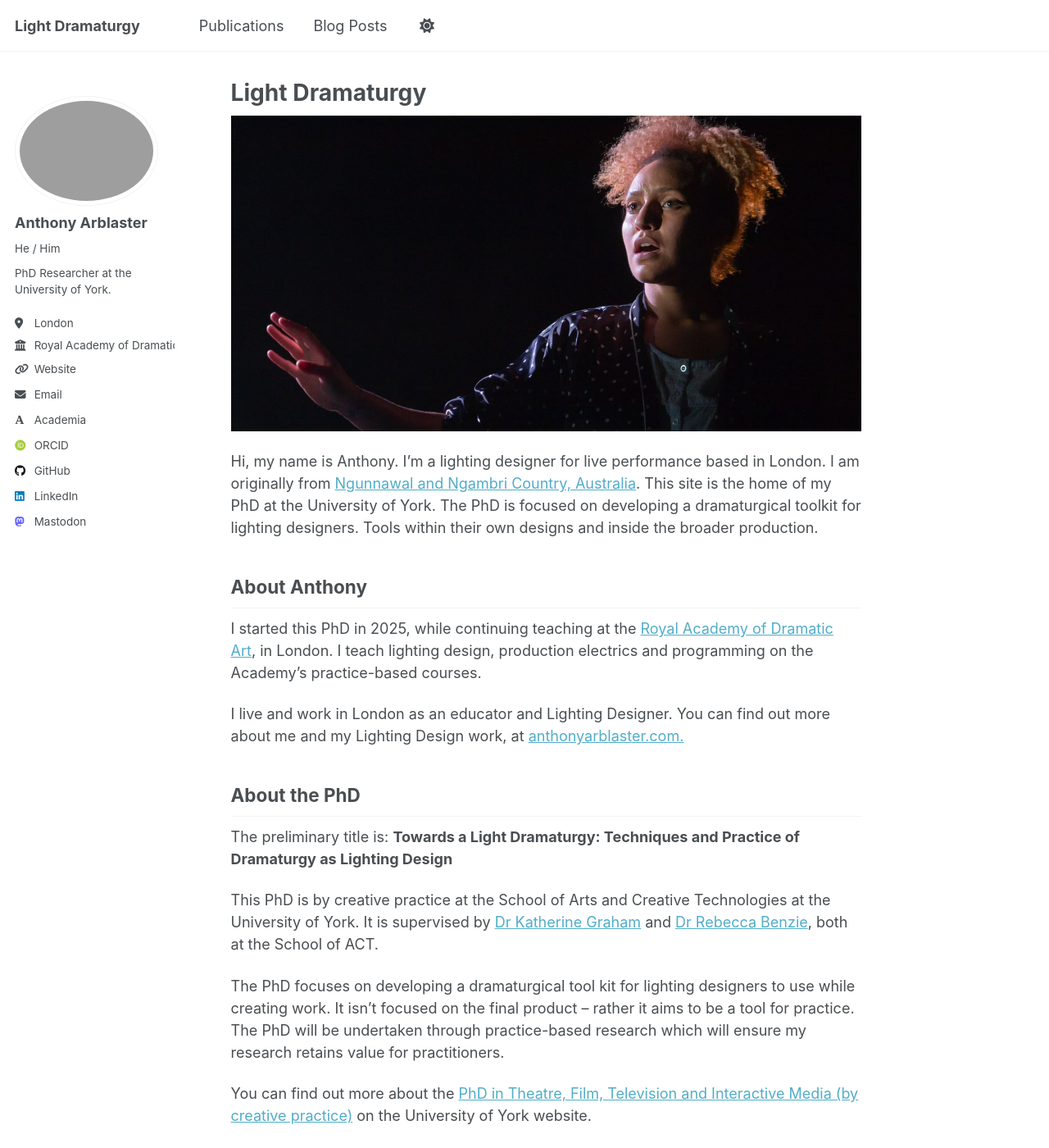
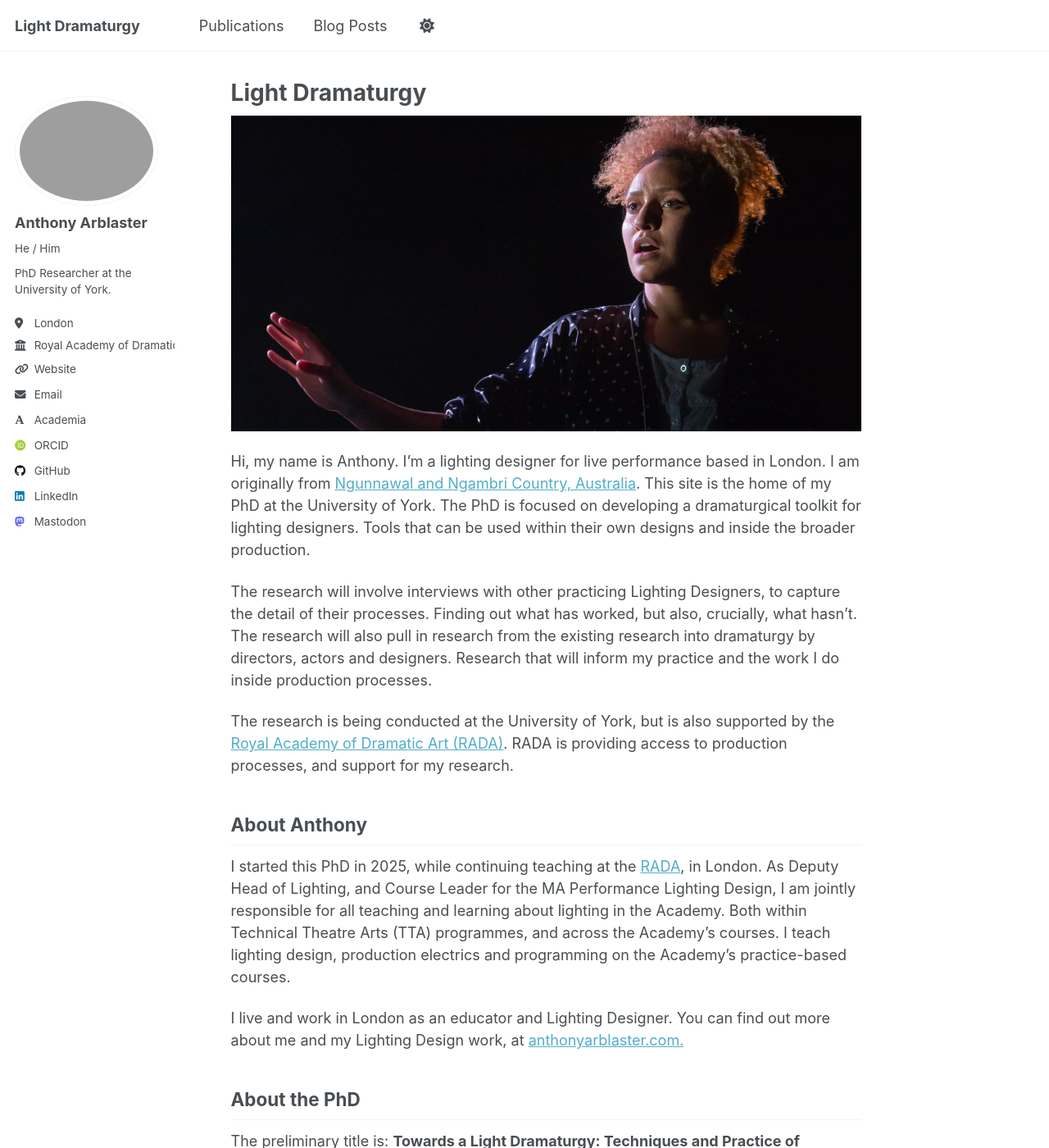
Before and after one commit to aarblaster/light-dramaturgy, a Jekyll site: the page built from _pages/about.md, in a window 1280 px wide and 1400 px high. Shown: the whole window at 82% size. Built offline with Jekyll 4.4.1, drawn with Linux system fonts in a browser that asks for light colours; some web fonts are replaced; a script that is not in the unit is left out.

Commit message:
Add ethics documents and update site content
Added new ethics-related post and supporting PDF files for participant information. Updated about page with expanded research details and corrected references. Added Acknowledgement of Country page. Updated Hello World post category and teaser image. Removed unused images from the repository.

```diff
--- a/_pages/about.md
+++ b/_pages/about.md
@@ -11,10 +11,16 @@ redirect_from:
 
 Hi, my name is Anthony. I'm a lighting designer for live performance based in London.
 I am originally from [Ngunnawal and Ngambri Country, Australia](/aoc). This site is the home of my PhD at the University of York.
-The PhD is focused on developing a dramaturgical toolkit for lighting designers. Tools within their own designs and inside the broader production.
+The PhD is focused on developing a dramaturgical toolkit for lighting designers. Tools that can be used within their own designs and inside the broader production.
+
+The research will involve interviews with other practicing Lighting Designers, to capture the detail of their processes. Finding out what has worked, but also, crucially, what hasn't. The research will also pull in research from the existing research into dramaturgy by directors, actors and designers. Research that will inform my practice and the work I do inside production processes.
+
+The research is being conducted at the University of York, but is also supported by the [Royal Academy of Dramatic Art (RADA)](https://rada.ac.uk). RADA is providing access to production processes, and support for my research.
+
 
 ## About Anthony
-I started this PhD in 2025, while continuing teaching at the [Royal Academy of Dramatic Art](https://rada.ac.uk), in London.
+I started this PhD in 2025, while continuing teaching at the [RADA](https://rada.ac.uk), in London.
+As Deputy Head of Lighting, and Course Leader for the MA Performance Lighting Design, I am jointly responsible for all teaching and learning about lighting in the Academy. Both within Technical Theatre Arts (TTA) programmes, and across the Academy's courses.
 I teach lighting design, production electrics and programming on the Academy's practice-based courses.
 
 I live and work in London as an educator and Lighting Designer. You can find out more about me and my Lighting Design work, at [anthonyarblaster.com.](https://anthonyarblaster.com)
@@ -25,10 +31,6 @@ The preliminary title is: **Towards a Light Dramaturgy: Techniques and Practice
 
 This PhD is by creative practice at the School of Arts and Creative Technologies at the University of York.
 It is supervised by [Dr Katherine Graham](https://www.york.ac.uk/arts-creative-technologies/people/katherine/) and [Dr Rebecca Benzie](https://www.york.ac.uk/arts-creative-technologies/people/rebecca-benzie/), both at the School of ACT.
-
-The PhD focuses on developing a dramaturgical tool kit for lighting designers to use while creating work.
-It isn't focused on the final product – rather it aims to be a tool for practice.
-The PhD will be undertaken through practice-based research which will ensure my research retains value for practitioners.
 
 You can find out more about the [PhD in Theatre, Film, Television and Interactive Media (by creative practice)](https://www.york.ac.uk/arts-creative-technologies/study/theatre-film-television-research-degrees/phd-theatre-film-tv-interactive-media-by-creative/) on the University of York website.
 
```
Also changed, not shown: _pages/aoc.md (added, +16 -0 lines), _posts/2025-05-21-Hello-World.md (+3 -2 lines), _posts/2025-08-23-Ethics-Documents.md (added, +31 -0 lines), images/paragraph-indent.png (deleted), images/site-logo.png (deleted), 3 other files.
